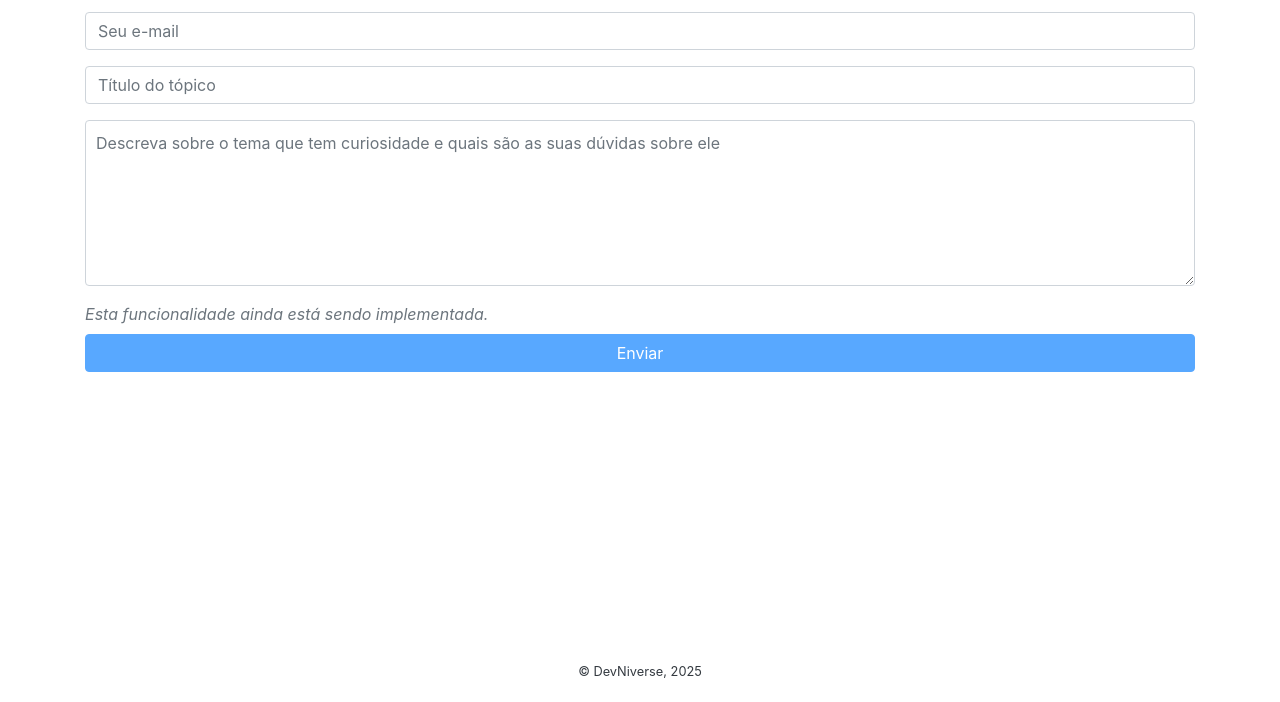
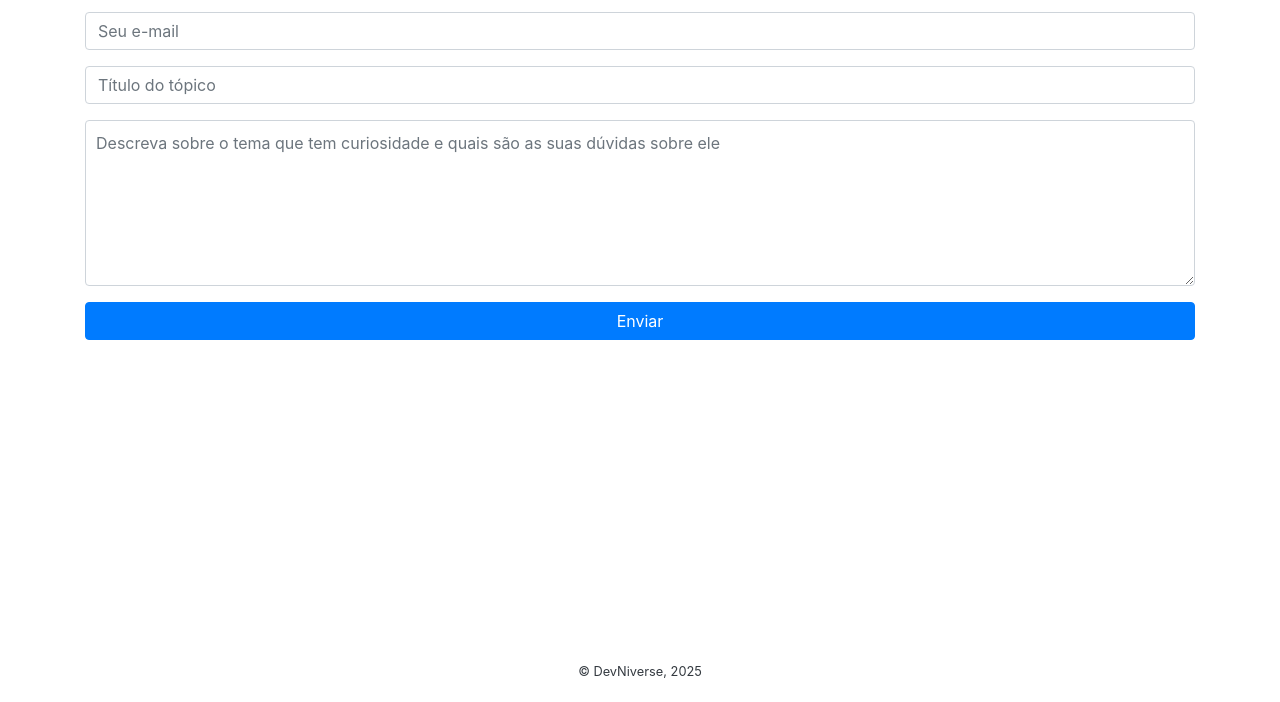
Before and after one commit to devniverse-medium/devniverse-medium.github.io, a plain HTML site: page suggestion-page.html in a window 1280 px wide. Shown: the part 98-800 px from the top of the page. Drawn offline with nearby package versions, Linux system fonts and the light colour scheme.

Commit message:
feat: removendo bloqueio do botao para enviar sugestoes

```diff
--- a/suggestion-page.html
+++ b/suggestion-page.html
@@ -52,12 +52,7 @@
             rows="6"
           ></textarea>
         </div>
-        <p class="text-muted mb-2" style="font-style: italic">
-          Esta funcionalidade ainda está sendo implementada.
-        </p>
-        <button type="submit" class="btn btn-primary btn-block" disabled>
-          Enviar
-        </button>
+        <button type="submit" class="btn btn-primary btn-block">Enviar</button>
       </form>
     </main>
 
```
